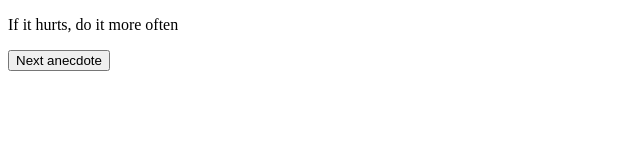
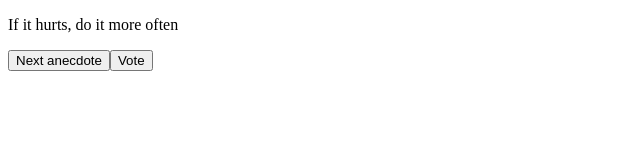
Before and after one commit to tuomax7/FullstackOpen2020, a React (Create React App) app in the folder Osa1/1.12/: page / in a window 1280 px wide. Shown: the top 160 px of the page, without its empty margins (0-640 px from the left). Built offline with nearby package versions, Linux system fonts and the light colour scheme.

Commit message:
1.13 done.

```diff
--- a/Osa1/1.12/src/index.js
+++ b/Osa1/1.12/src/index.js
@@ -2,12 +2,21 @@ import React, { useState } from 'react'
 import ReactDOM from 'react-dom'
 
 const App = (props) => {
-  const [selected, setSelected] = useState(0)
+  const [selected, setSelected] = useState(0);
+  const [votes, setVotes] = useState([0, 0, 0, 0, 0, 0]);
+
+  const handleVote = voted => {
+  	const voteCopies = [...votes];
+  	voteCopies[voted]++;
+  	setVotes(voteCopies);
+  }
+
 
   return (
     <div>
       <p>{props.anecdotes[selected]}</p>
       <button onClick={() => setSelected(Math.floor(Math.random()*anecdotes.length))}>Next anecdote</button>
+      <button onClick={() => handleVote(selected)}>Vote</button>
     </div>
   )
 }
```
